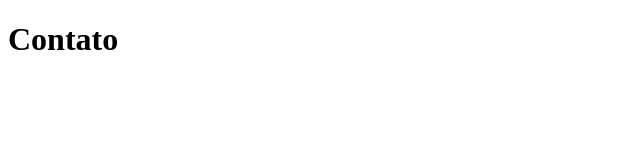
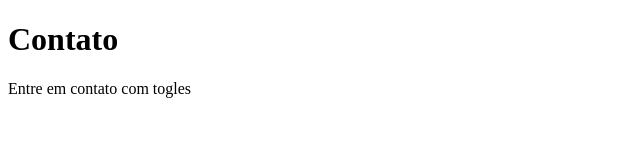
Before and after one commit to BrunoHSi/primeiro-repo, a plain HTML site: page contato.html in a window 1280 px wide. Shown: the whole page, without its empty margins (0-640 px from the left). Drawn offline with Linux system fonts and the light colour scheme.

Commit message:
algo novo no contato

```diff
--- a/contato.html
+++ b/contato.html
@@ -8,5 +8,6 @@
 </head>
 <body>
     <h1>Contato</h1>
+    <p>Entre em contato com togles</p>
 </body>
 </html>
```
